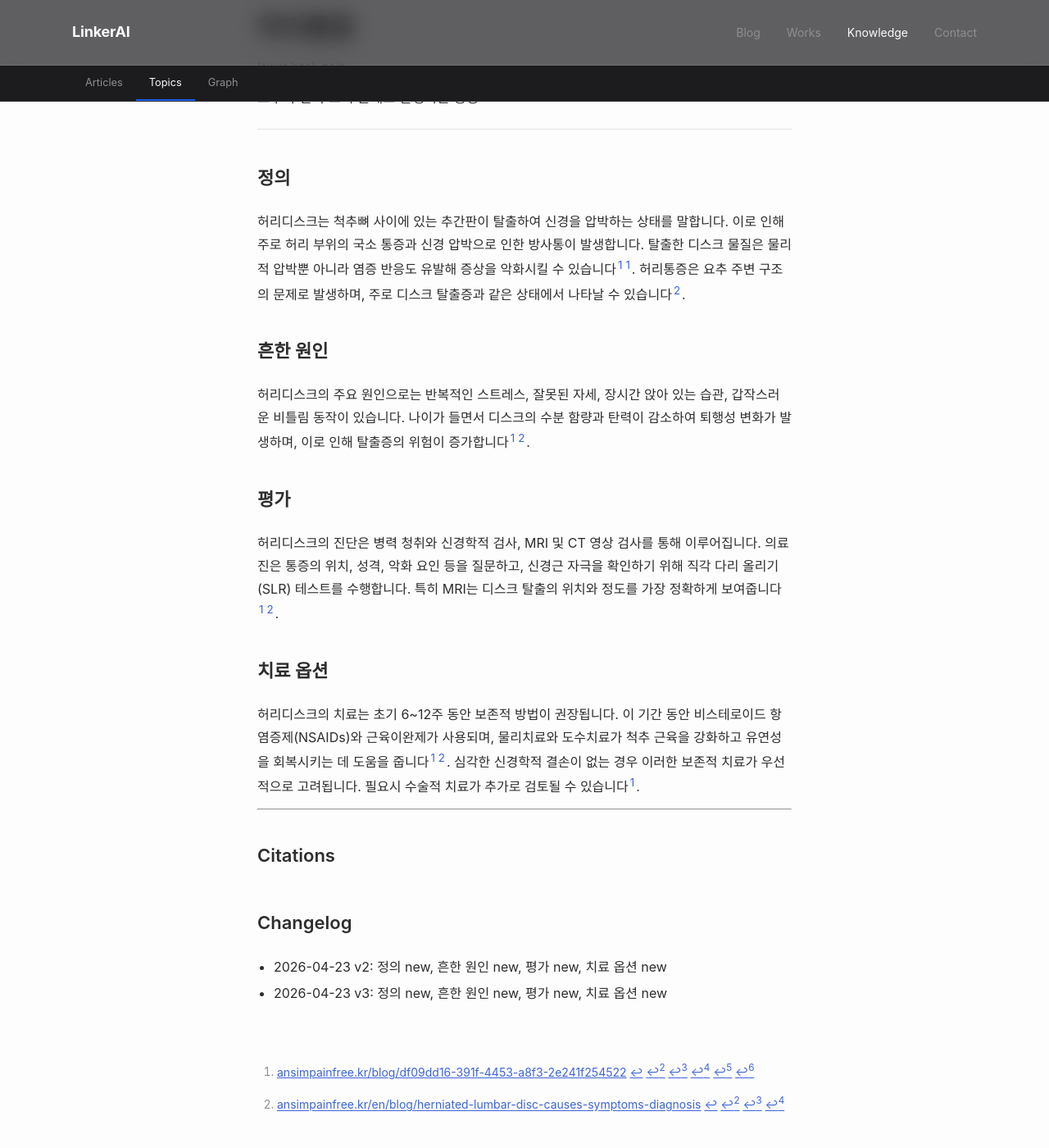
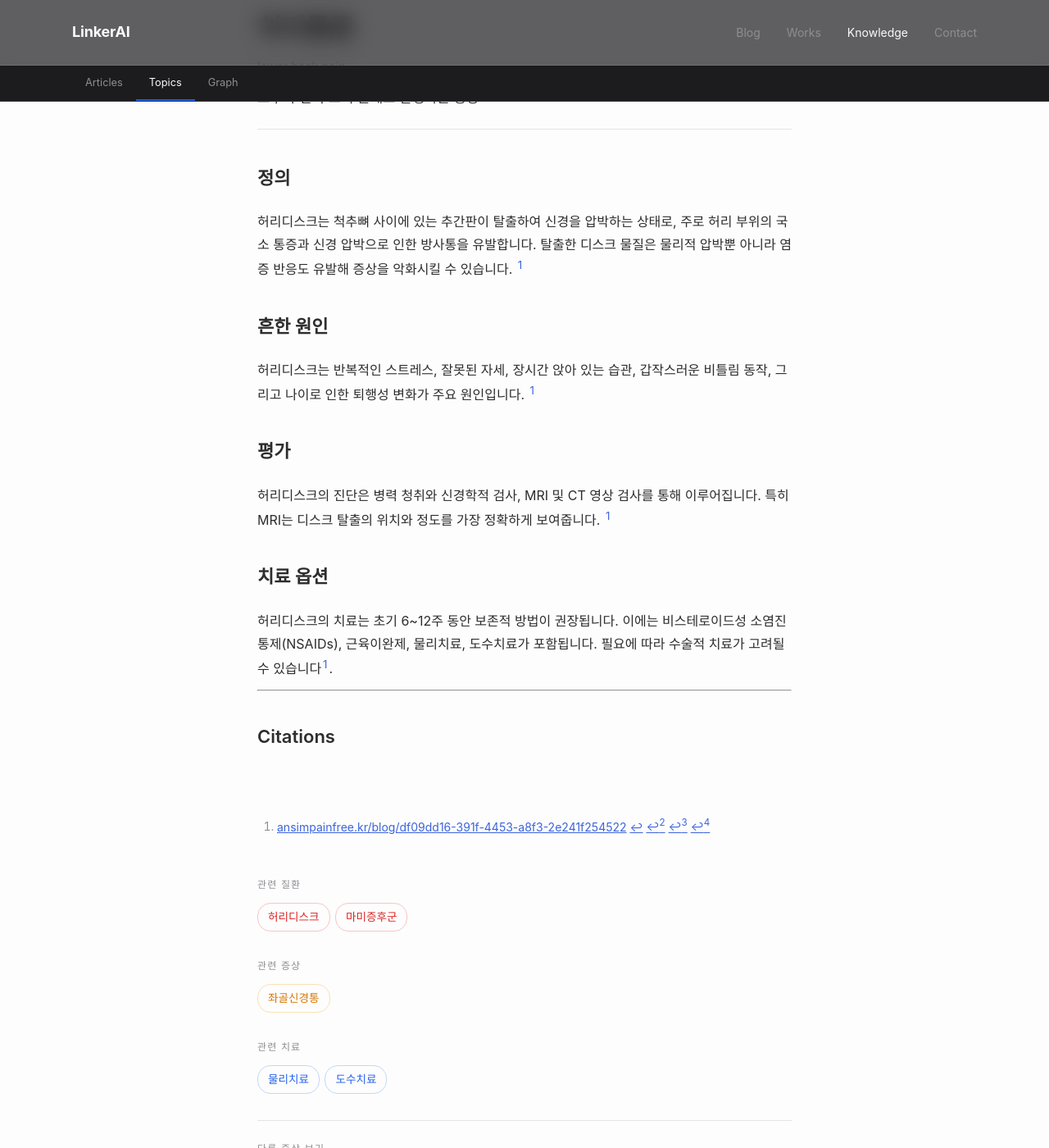
Before and after one commit to feelharmony/linkare-medical-knowledge, a Jekyll site: the page built from symptoms/lower-back-pain.md, in a window 1280 px wide and 1400 px high, scrolled down 239 px. Shown: the whole window at 82% size. Built offline with Jekyll 4.4.1, drawn with Linux system fonts in a browser that asks for light colours; some web fonts are replaced; some of the changed text lies outside the part shown.

Commit message:
auto-sync entity: 허리통증 (lower-back-pain) — finalize

```diff
--- a/symptoms/lower-back-pain.md
+++ b/symptoms/lower-back-pain.md
@@ -6,28 +6,23 @@ permalink: /symptoms/lower-back-pain/
 title: 허리통증
 description: 요추 주변 구조의 문제로 발생하는 통증
 title_en: lower back pain
-last_reviewed: '2026-04-25'
-source_count: 2
-version: 4
+last_reviewed: '2026-04-28'
+source_count: 3
+version: 2
 ---
 ## 정의
-허리디스크는 척추뼈 사이에 있는 추간판이 탈출하여 신경을 압박하는 상태를 말합니다. 이로 인해 주로 허리 부위의 국소 통증과 신경 압박으로 인한 방사통이 발생합니다. 탈출한 디스크 물질은 물리적 압박뿐 아니라 염증 반응도 유발해 증상을 악화시킬 수 있습니다[^1][^1]. 허리통증은 요추 주변 구조의 문제로 발생하며, 주로 디스크 탈출증과 같은 상태에서 나타날 수 있습니다[^2].
+허리디스크는 척추뼈 사이에 있는 추간판이 탈출하여 신경을 압박하는 상태로, 주로 허리 부위의 국소 통증과 신경 압박으로 인한 방사통을 유발합니다. 탈출한 디스크 물질은 물리적 압박뿐 아니라 염증 반응도 유발해 증상을 악화시킬 수 있습니다. [^1]
 
 ## 흔한 원인
-허리디스크의 주요 원인으로는 반복적인 스트레스, 잘못된 자세, 장시간 앉아 있는 습관, 갑작스러운 비틀림 동작이 있습니다. 나이가 들면서 디스크의 수분 함량과 탄력이 감소하여 퇴행성 변화가 발생하며, 이로 인해 탈출증의 위험이 증가합니다[^1][^2].
+허리디스크는 반복적인 스트레스, 잘못된 자세, 장시간 앉아 있는 습관, 갑작스러운 비틀림 동작, 그리고 나이로 인한 퇴행성 변화가 주요 원인입니다. [^1]
 
 ## 평가
-허리디스크의 진단은 병력 청취와 신경학적 검사, MRI 및 CT 영상 검사를 통해 이루어집니다. 의료진은 통증의 위치, 성격, 악화 요인 등을 질문하고, 신경근 자극을 확인하기 위해 직각 다리 올리기(SLR) 테스트를 수행합니다. 특히 MRI는 디스크 탈출의 위치와 정도를 가장 정확하게 보여줍니다[^1][^2].
+허리디스크의 진단은 병력 청취와 신경학적 검사, MRI 및 CT 영상 검사를 통해 이루어집니다. 특히 MRI는 디스크 탈출의 위치와 정도를 가장 정확하게 보여줍니다. [^1]
 
 ## 치료 옵션
-허리디스크의 치료는 초기 6~12주 동안 보존적 방법이 권장됩니다. 이 기간 동안 비스테로이드 항염증제(NSAIDs)와 근육이완제가 사용되며, 물리치료와 도수치료가 척추 근육을 강화하고 유연성을 회복시키는 데 도움을 줍니다[^1][^2]. 심각한 신경학적 결손이 없는 경우 이러한 보존적 치료가 우선적으로 고려됩니다. 필요시 수술적 치료가 추가로 검토될 수 있습니다[^1].
+허리디스크의 치료는 초기 6~12주 동안 보존적 방법이 권장됩니다. 이에는 비스테로이드성 소염진통제(NSAIDs), 근육이완제, 물리치료, 도수치료가 포함됩니다. 필요에 따라 수술적 치료가 고려될 수 있습니다[^1].
 
 ---
 
 ## Citations
 [^1]: [ansimpainfree.kr/blog/df09dd16-391f-4453-a8f3-2e241f254522](https://ansimpainfree.kr/blog/df09dd16-391f-4453-a8f3-2e241f254522)
-[^2]: [ansimpainfree.kr/en/blog/herniated-lumbar-disc-causes-symptoms-diagnosis](https://ansimpainfree.kr/en/blog/herniated-lumbar-disc-causes-symptoms-diagnosis)
-
-## Changelog
-- 2026-04-23 v2: 정의 new, 흔한 원인 new, 평가 new, 치료 옵션 new
-- 2026-04-23 v3: 정의 new, 흔한 원인 new, 평가 new, 치료 옵션 new
```
